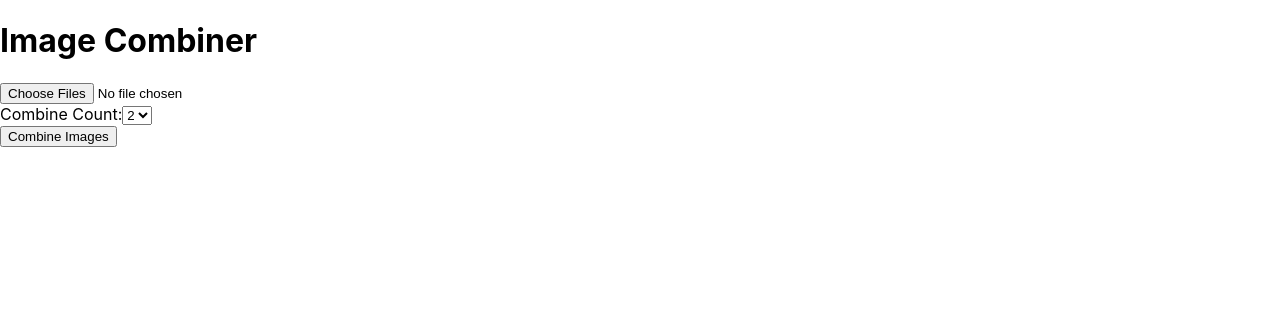
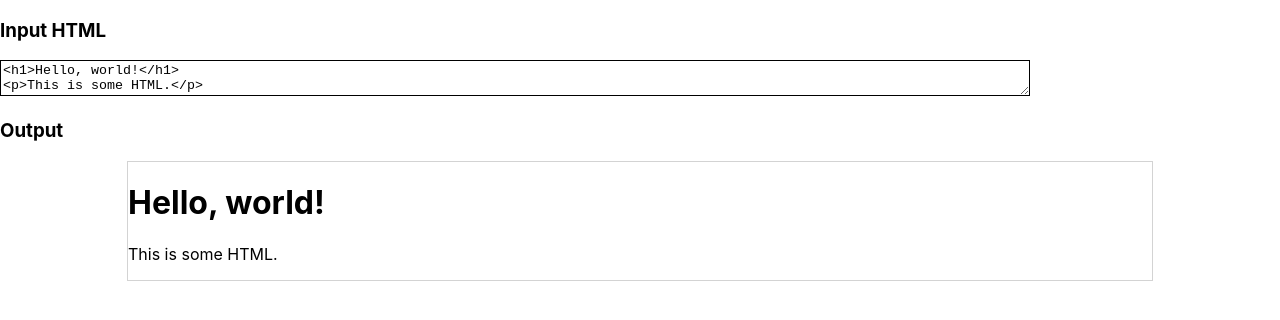
Before and after one commit to satops9/my-app, a React (Create React App) app: page / in a window 1280 px wide. Shown: the top 320 px of the page. Built offline with nearby package versions, Linux system fonts and the light colour scheme.

Commit message:
Initial commit

```diff
--- a/src/ImageApp.tsx
+++ b/src/ImageApp.tsx
@@ -1,81 +1,122 @@
-import React, { useState } from "react";
+import React, { useState, useRef } from "react";
 
-interface ImageFile {
+interface ImageData {
+  file: File;
   url: string;
-  file: File;
+  width: number;
+  height: number;
 }
 
-const ImageCombiner: React.FC = () => {
-  const [imageFiles, setImageFiles] = useState<ImageFile[]>([]);
-  const [combineCount, setCombineCount] = useState(2);
-  const [combinedImageUrl, setCombinedImageUrl] = useState("");
+const MAX_IMAGES = 6;
 
-  const handleImageUpload = (event: React.ChangeEvent<HTMLInputElement>) => {
+const generateCombinedImage = (canvas: HTMLCanvasElement, images: ImageData[]): Promise<void> => {
+  return new Promise((resolve, reject) => {
+    const { width, height } = images.reduce(
+      (size, image) => {
+        size.width += image.width;
+        size.height = Math.max(size.height, image.height);
+        return size;
+      },
+      { width: 0, height: 0 }
+    );
+    canvas.width = width;
+    canvas.height = height;
+    const context = canvas.getContext("2d");
+    if (!context) {
+      reject(new Error("Failed to get canvas context."));
+      return;
+    }
+    let x = 0;
+    const onLoads: Promise<void>[] = [];
+    images.forEach((image) => {
+      const scale = height / image.height;
+      const imageWidth = image.width * scale;
+      const img = new Image();
+      const onLoad = new Promise<void>((resolve) => {
+        img.onload = () => {
+          context.drawImage(img, x, 0, imageWidth, height);
+          x += imageWidth;
+          resolve();
+        };
+      });
+      onLoads.push(onLoad);
+      img.src = image.url;
+    });
+    Promise.all(onLoads).then(() => {
+      resolve();
+    });
+  });
+};
+
+const App: React.FC = () => {
+  const [selectedImages, setSelectedImages] = useState<ImageData[]>([]);
+  const [numImagesToCombine, setNumImagesToCombine] = useState<number>(2);
+  const canvasRef = useRef<HTMLCanvasElement>(null);
+
+  const handleImageSelect = (event: React.ChangeEvent<HTMLInputElement>) => {
     const files = event.target.files;
     if (files) {
-      const newFiles: ImageFile[] = [];
-      for (let i = 0; i < files.length; i++) {
-        const file = files[i];
-        const url = URL.createObjectURL(file);
-        newFiles.push({ url, file });
-      }
-      setImageFiles([...imageFiles, ...newFiles]);
+      const images: Promise<ImageData>[] = Array.from(files)
+        .filter((file) => file.type.startsWith("image/"))
+        .slice(0, MAX_IMAGES - selectedImages.length)
+        .map(async (file) => {
+          const url = URL.createObjectURL(file);
+          const img = new Image();
+          img.src = url;
+          return new Promise<ImageData>((resolve) => {
+            img.onload = () => {
+              resolve({ file, url, width: img.width, height: img.height });
+            };
+          });
+        });
+      Promise.all(images).then((newImages) => {
+        setSelectedImages([...selectedImages, ...newImages]);
+      });
     }
   };
 
-  const handleCombineCountChange = (event: React.ChangeEvent<HTMLSelectElement>) => {
-    setCombineCount(parseInt(event.target.value));
-  };
-
-  const handleCombineImages = () => {
-    const canvas = document.createElement("canvas");
-    const context = canvas.getContext("2d");
-
-    // Calculate the size of the combined image based on the combineCount
-    const size = Math.floor(Math.sqrt(combineCount)) * 300;
-
-    canvas.width = size;
-    canvas.height = size;
-
-    const images = imageFiles.slice(0, combineCount).map((imageFile) => {
-      const image = new Image();
-      image.src = imageFile.url;
-      return image;
-    }) as HTMLImageElement[];
-
-    let loadedCount = 0;
-    // Draw the images onto the canvas
-    images.forEach((image, i) => {
-      const x = (i % Math.floor(Math.sqrt(combineCount))) * (size / Math.floor(Math.sqrt(combineCount)));
-      const y = Math.floor(i / Math.floor(Math.sqrt(combineCount))) * (size / Math.floor(Math.sqrt(combineCount)));
-
-      image.onload = () => {
-        loadedCount++;
-        context?.drawImage(image, x, y, size / Math.floor(Math.sqrt(combineCount)), size / Math.floor(Math.sqrt(combineCount)));
-        if (loadedCount === combineCount) {
-          setCombinedImageUrl(canvas.toDataURL());
-        }
-      };
-    });
+  const handleCombineClick = () => {
+    if (selectedImages.length < 2) {
+      alert("Please select at least 2 images.");
+      return;
+    }
+    if (numImagesToCombine > selectedImages.length) {
+      alert("Please select a number of images to combine that is less than or equal to the number of selected images.");
+      return;
+    }
+    const imagesToCombine = selectedImages.slice(0, numImagesToCombine);
+    const canvas = canvasRef.current;
+    if (canvas) {
+      generateCombinedImage(canvas, imagesToCombine);
+    }
   };
 
   return (
     <div>
-      <h1>Image Combiner</h1>
-      <input type="file" accept="image/*" multiple onChange={handleImageUpload} />
-      <div>
-        <label htmlFor="combine-count">Combine Count:</label>
-        <select id="combine-count" value={combineCount} onChange={handleCombineCountChange}>
-          <option value={2}>2</option>
-          <option value={3}>3</option>
-          <option value={4}>4</option>
+      <label>
+        Select images:
+        <input type="file" multiple accept="image/*" onChange={handleImageSelect} />
+      </label>
+      <br />
+      {selectedImages.map((image, index) => (
+        <img key={index} src={image.url} alt={`Selected Image ${index + 1}`} width={100} height={100} />
+      ))}
+      <br />
+      <label>
+        Number of images to combine:
+        <select value={numImagesToCombine} onChange={(e) => setNumImagesToCombine(parseInt(e.target.value))}>
+          {[2, 3, 4, 5, 6].map((num) => (
+            <option key={num} value={num}>
+              {num}
+            </option>
+          ))}
         </select>
-      </div>
-      <button onClick={handleCombineImages}>Combine Images</button>
-      {combinedImageUrl && <img src={combinedImageUrl} alt="Combined" />}
-    </div>
+        <button onClick={handleCombineClick}>Combine Images</button>
+      </label>
+
+</div>
 
   );
 };
 
-export default ImageCombiner;
+export default App;
--- /dev/null
+++ b/src/TextApp.css
@@ -0,0 +1,19 @@
+ body {
+    margin: 10%;
+ }
+
+ @media (prefers-reduced-motion: no-preference) {
+    body {
+        margin: auto;
+    }
+  }
+
+ .box {
+    width:80%; height:100%;
+    margin:auto; border:1px solid black;
+ }
+
+ .outBox {
+    width:80%; height:100%;
+    margin:auto; padding:auto; border:1px solid lightgray;
+ }
--- /dev/null
+++ b/src/TextApp.tsx
@@ -0,0 +1,24 @@
+import React, { useState } from "react";
+import "./TextApp.css";
+
+const App: React.FC = () => {
+  const [input, updateInput] = useState("<h1>Hello, world!</h1>\n<p>This is some HTML.</p>");
+
+  return (
+    <div>
+      <h3>Input HTML</h3>
+      <textarea className="box"
+        id="html-content"
+        onChange={(e: any) => {
+          updateInput(e.target.value);
+        }}
+        value={input}
+      />
+
+      <h3>Output</h3>
+      <div className="outBox" dangerouslySetInnerHTML={{__html: input}} ></div>
+    </div>
+  );
+};
+
+export default App;
--- a/src/index.tsx
+++ b/src/index.tsx
@@ -1,7 +1,7 @@
 import React from 'react';
 import ReactDOM from 'react-dom/client';
 import './index.css';
-import App from './ImageApp';
+import App from './TextApp';
 import reportWebVitals from './reportWebVitals';
 
 const root = ReactDOM.createRoot(
```
